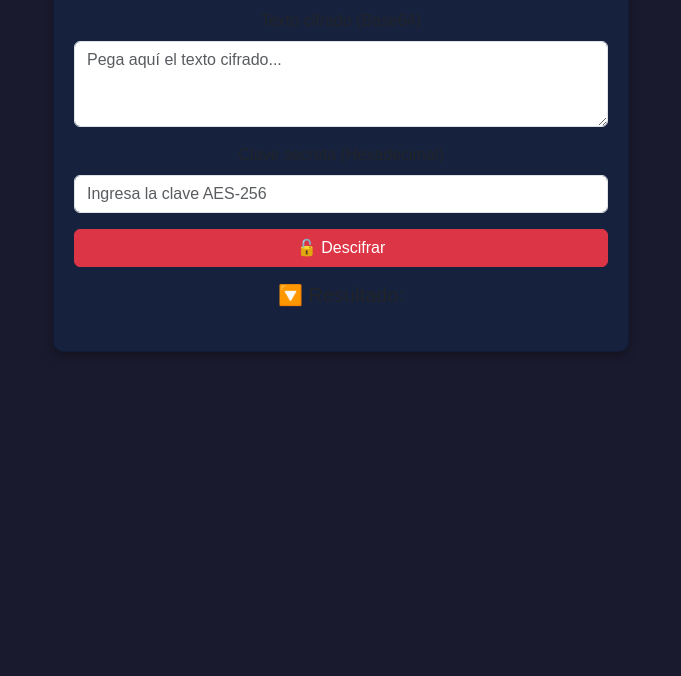
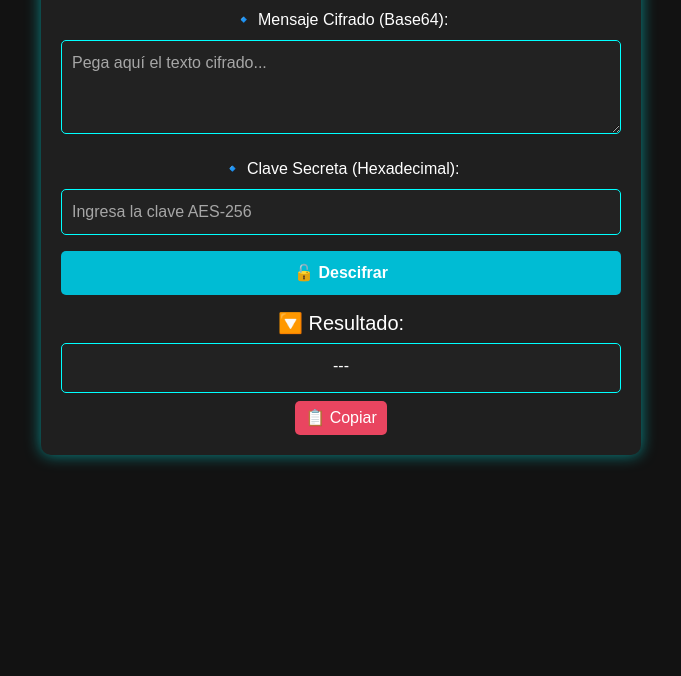
Before and after one commit to investigadoor/deco, a plain HTML site: page index.html in a window 1280 px wide. Shown: the part 124-800 px from the top of the page, without its empty margins (299-980 px from the left). Drawn offline with nearby package versions, Linux system fonts and the light colour scheme.

Commit message:
index.html

```diff
--- a/index.html
+++ b/index.html
@@ -3,70 +3,145 @@
 <head>
     <meta charset="UTF-8">
     <meta name="viewport" content="width=device-width, initial-scale=1.0">
-    <title>Descifrador AES-256</title>
+    <title>Descifrar AES-256</title>
     <link rel="stylesheet" href="https://cdn.jsdelivr.net/npm/bootstrap@5.3.2/dist/css/bootstrap.min.css">
     <script src="https://cdn.jsdelivr.net/npm/bootstrap@5.3.2/dist/js/bootstrap.bundle.min.js"></script>
     <style>
         body {
-            background-color: #1a1a2e;
+            background-color: #121212;
             color: white;
-            font-family: Arial, sans-serif;
+            font-family: 'Arial', sans-serif;
         }
         .container {
             max-width: 600px;
             margin-top: 50px;
+            background: #1f1f1f;
+            padding: 20px;
+            border-radius: 10px;
+            box-shadow: 0px 0px 15px rgba(0, 255, 255, 0.5);
         }
-        .card {
-            background-color: #16213e;
-            border-radius: 10px;
-            padding: 20px;
-            box-shadow: 0px 4px 10px rgba(0, 0, 0, 0.3);
+        textarea, input {
+            background-color: #222;
+            color: white;
+            border: 1px solid #0ff;
+            padding: 10px;
+            width: 100%;
+            border-radius: 5px;
         }
-        textarea {
-            background-color: #0f3460;
+        textarea::placeholder, input::placeholder {
+            color: rgba(255, 255, 255, 0.6);
+        }
+        .btn-descifrar {
+            background: #00bcd4;
             color: white;
-        }
-        button {
+            font-weight: bold;
+            padding: 10px;
+            border: none;
+            width: 100%;
+            border-radius: 5px;
+            cursor: pointer;
             transition: 0.3s;
         }
-        button:hover {
-            background-color: #e94560 !important;
-            transform: scale(1.05);
+        .btn-descifrar:hover {
+            background: #0097a7;
+        }
+        .output-box {
+            background-color: #222;
+            padding: 10px;
+            border-radius: 5px;
+            border: 1px solid #0ff;
+            min-height: 50px;
+            word-wrap: break-word;
+        }
+        .copy-btn {
+            background: #e94560;
+            color: white;
+            border: none;
+            padding: 5px 10px;
+            border-radius: 5px;
+            cursor: pointer;
+            transition: 0.3s;
+        }
+        .copy-btn:hover {
+            background: #ff2e63;
         }
     </style>
+    <script>
+        async function descifrarAES() {
+            try {
+                // Obtener valores ingresados
+                let mensajeBase64 = document.getElementById("mensaje").value.trim();
+                let claveHex = document.getElementById("clave").value.trim();
+
+                if (!mensajeBase64 || !claveHex) {
+                    document.getElementById("resultado").innerHTML = "<span style='color: red;'>⚠️ Ingresa el mensaje y la clave.</span>";
+                    return;
+                }
+
+                // Convertir clave hexadecimal a ArrayBuffer
+                let claveBytes = new Uint8Array(claveHex.match(/.{1,2}/g).map(byte => parseInt(byte, 16)));
+
+                // Convertir Base64 a ArrayBuffer
+                let datosCifrados = Uint8Array.from(atob(mensajeBase64), c => c.charCodeAt(0));
+
+                // Extraer IV (primeros 16 bytes) y texto cifrado
+                let iv = datosCifrados.slice(0, 16);
+                let textoCifrado = datosCifrados.slice(16);
+
+                // Importar clave
+                let key = await window.crypto.subtle.importKey(
+                    "raw",
+                    claveBytes,
+                    { name: "AES-CBC" },
+                    false,
+                    ["decrypt"]
+                );
+
+                // Descifrar
+                let textoPlano = await window.crypto.subtle.decrypt(
+                    { name: "AES-CBC", iv: iv },
+                    key,
+                    textoCifrado
+                );
+
+                // Mostrar resultado
+                document.getElementById("resultado").textContent = new TextDecoder().decode(textoPlano);
+            } catch (error) {
+                document.getElementById("resultado").innerHTML = "<span style='color: red;'>⚠️ Error al descifrar.</span>";
+                console.error(error);
+            }
+        }
+
+        function copiarTexto() {
+            let resultado = document.getElementById("resultado").textContent;
+            if (resultado !== "---" && resultado.trim() !== "") {
+                navigator.clipboard.writeText(resultado);
+                alert("Texto copiado al portapapeles.");
+            } else {
+                alert("Nada que copiar.");
+            }
+        }
+    </script>
 </head>
 <body>
     <div class="container text-center">
-        <div class="card">
-            <h2 class="mb-4">🔐 Descifrador AES-256</h2>
-            <div class="mb-3">
-                <label class="form-label">Texto cifrado (Base64)</label>
-                <textarea id="cipherText" class="form-control" rows="3" placeholder="Pega aquí el texto cifrado..."></textarea>
-            </div>
-            <div class="mb-3">
-                <label class="form-label">Clave secreta (Hexadecimal)</label>
-                <input type="text" id="secretKey" class="form-control" placeholder="Ingresa la clave AES-256">
-            </div>
-            <button class="btn btn-danger w-100" onclick="descifrarAES()">🔓 Descifrar</button>
-            <h5 class="mt-3">🔽 Resultado:</h5>
-            <pre id="resultado" class="text-light"></pre>
+        <h2 class="mb-4">🔐 Descifrador AES-256</h2>
+
+        <div class="mb-3">
+            <label class="form-label">🔹 Mensaje Cifrado (Base64):</label>
+            <textarea id="mensaje" rows="3" placeholder="Pega aquí el texto cifrado..."></textarea>
         </div>
+
+        <div class="mb-3">
+            <label class="form-label">🔹 Clave Secreta (Hexadecimal):</label>
+            <input type="text" id="clave" placeholder="Ingresa la clave AES-256">
+        </div>
+
+        <button class="btn-descifrar" onclick="descifrarAES()">🔓 Descifrar</button>
+
+        <h5 class="mt-3">🔽 Resultado:</h5>
+        <div class="output-box" id="resultado">---</div>
+        <button class="copy-btn mt-2" onclick="copiarTexto()">📋 Copiar</button>
     </div>
-
-    <script>
-        function descifrarAES() {
-            let cipherText = document.getElementById("cipherText").value;
-            let secretKey = document.getElementById("secretKey").value;
-
-            if (!cipherText || !secretKey) {
-                document.getElementById("resultado").innerText = "⚠️ Ingresa el texto cifrado y la clave.";
-                return;
-            }
-
-            document.getElementById("resultado").innerText = "🔄 Descifrando... (Demo, falta backend)";
-
-            // Aquí puedes agregar un backend en Python o Node.js para hacer el descifrado real
-        }
-    </script>
 </body>
 </html>
```
